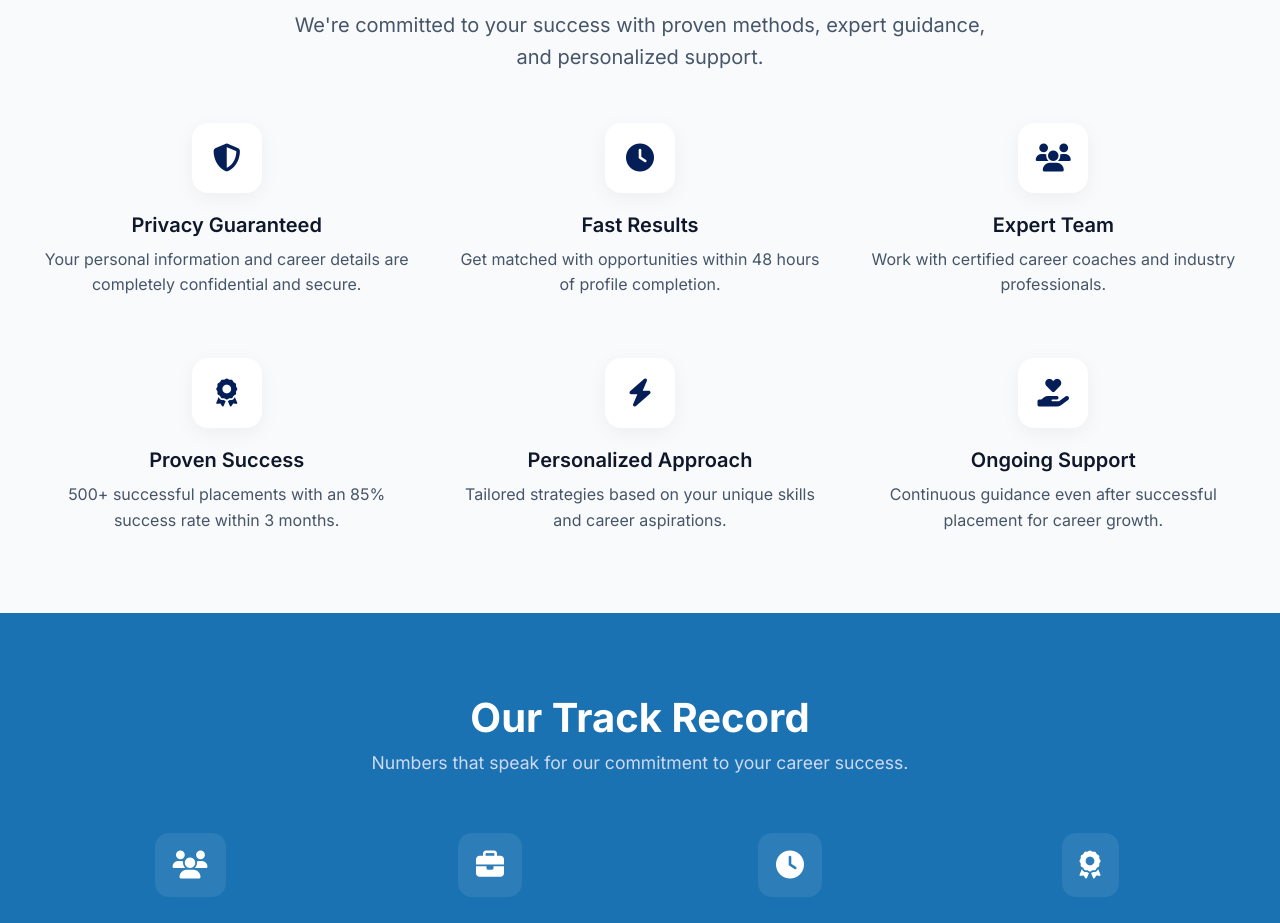
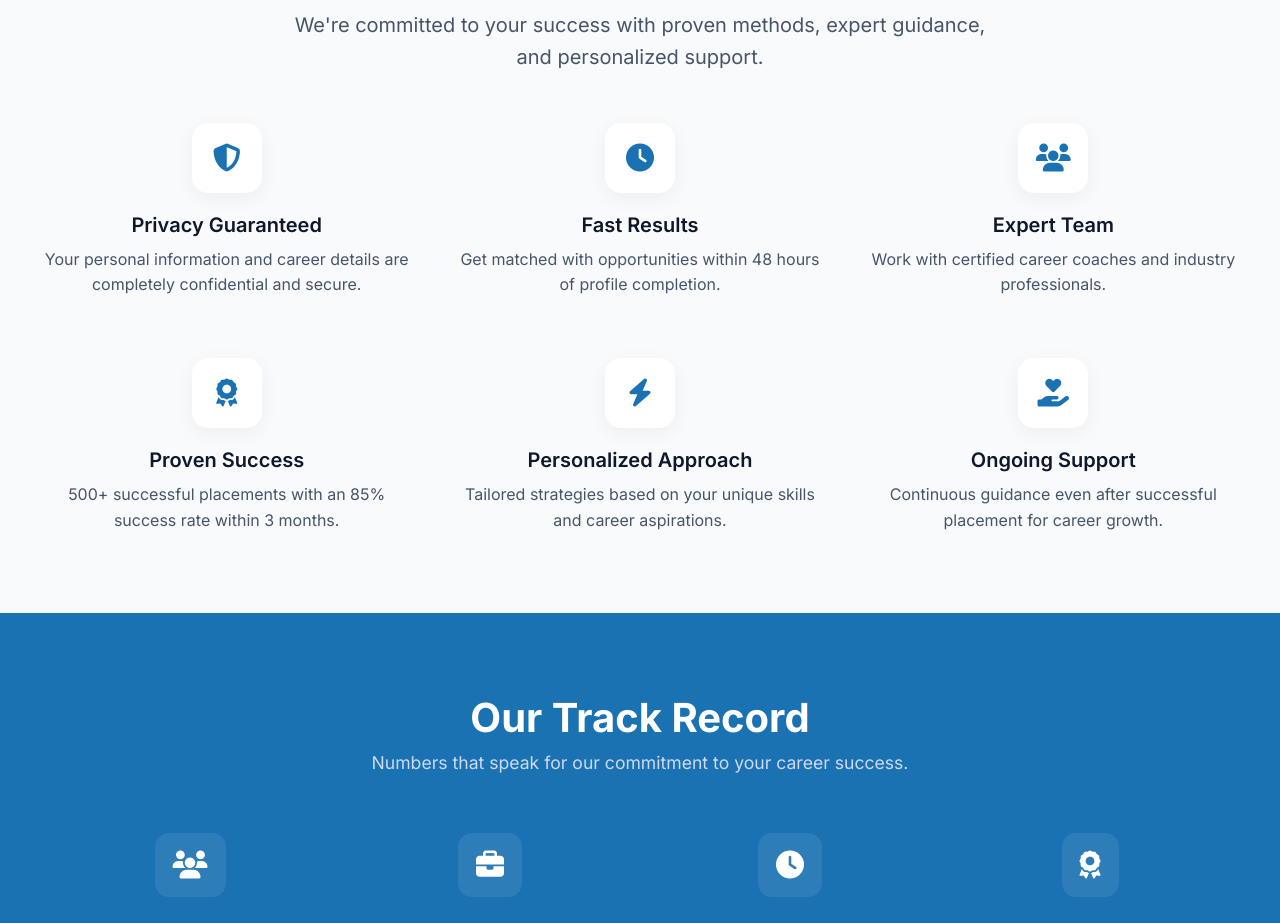
Before and after one commit to Herin27/PlaceXis-Technology, a website: page client/index.html in a window 1280 px wide. Shown: the part 1376-2299 px from the top of the page. Drawn offline with Linux system fonts and the light colour scheme; no server answers.

```diff
--- a/client/css/style.css
+++ b/client/css/style.css
@@ -484,7 +484,7 @@
   align-items: center;
   justify-content: center;
   font-size: 28px;
-  color: #041e58;
+  color: #1A72B2;
   /* updated icon color */
   margin: 0 auto 20px;
 }
```
